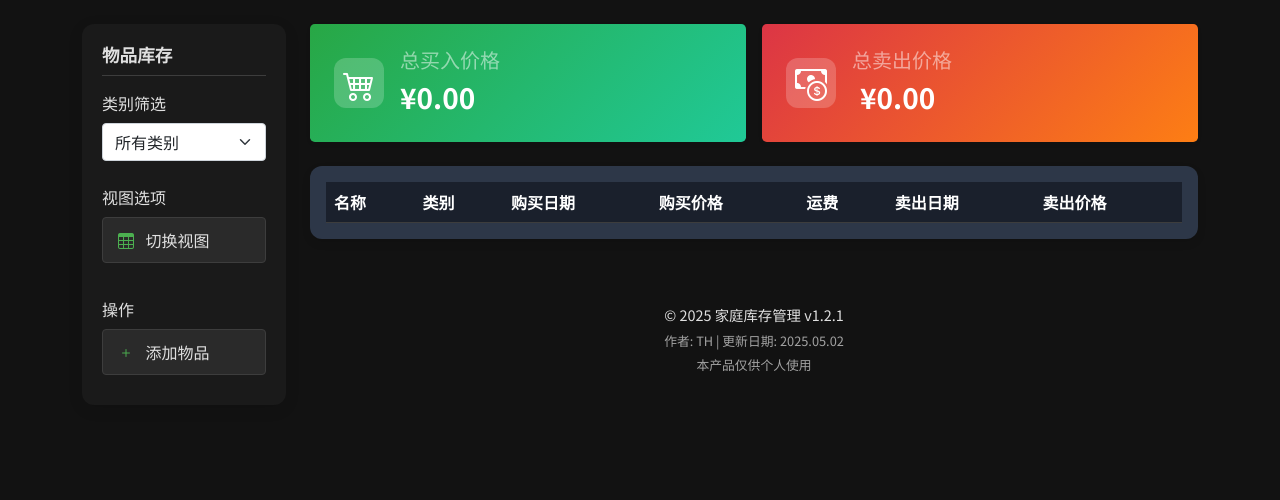
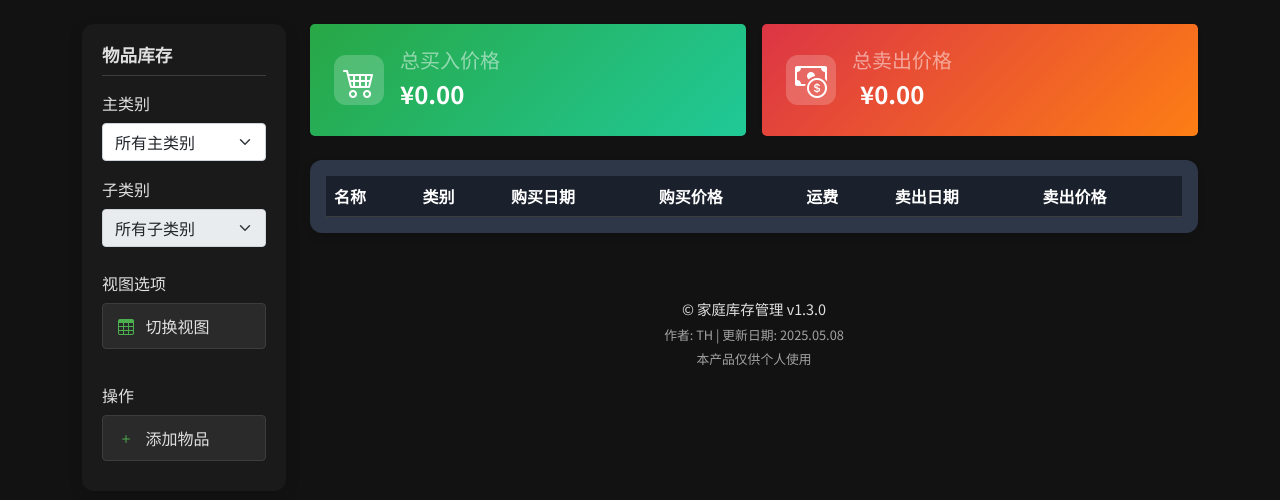
Before and after one commit to MonkeyDTH/StorageManagement, a Flask app: page / in a window 1280 px wide. Shown: the top 500 px of the page. Run offline with Flask 3, Linux system fonts and the light colour scheme; lists and menus that the app fills with data are empty.

Commit message:
feat: 添加主类别和子类别筛选功能并优化响应式布局
- 在 `Item` 类中新增 `main_category` 字段，用于区分主类别和子类别
- 在 `index.html` 中拆分主类别和子类别筛选器，并优化移动端布局
- 更新 `main.js` 和 `index.js` 以支持新的筛选逻辑
- 优化 `routes.py` 中的 `calculate_totals` 方法，使其更通用

```diff
--- a/app/routes.py
+++ b/app/routes.py
@@ -15,7 +15,7 @@ def allowed_file(filename):
 def calculate_totals(items):
     """计算物品总购买价格和总售价"""
     total_purchase = sum((float(item.purchase_price) + float(item.shipping_fee or 0)) * int(item.quantity) for item in items)
-    total_sold = sum(float(item.sold_price) * int(item.quantity) for item in items if isinstance(item, FigureItem) and item.sold_price not in (None, ''))
+    total_sold = sum(float(item.sold_price) * int(item.quantity) for item in items if hasattr(item, 'sold_price') and item.sold_price not in (None, ''))
     return total_purchase, total_sold
 
 @app.route('/')
--- a/app/static/js/main.js
+++ b/app/static/js/main.js
@@ -114,12 +114,20 @@ function handleCardClick(card, e) {
 // 响应式布局处理
 function handleResponsiveDisplay() {
     const mobileControls = document.querySelector('.mobile-controls');
+    const filteredResults = document.querySelector('.filtered-results');
+
     if (!mobileControls) return;
 
     if (window.innerWidth < 992) {
         mobileControls.style.display = 'block';
+        if (filteredResults) {
+            filteredResults.style.marginTop = '20px';
+        }
     } else {
         mobileControls.style.display = 'none';
+        if (filteredResults) {
+            filteredResults.style.marginTop = '0';
+        }
     }
 }
 
--- a/app/templates/base.html
+++ b/app/templates/base.html
@@ -2,7 +2,7 @@
  * @Author: Leili
  * @Date: 2025-05-03 21:02:45
  * @LastEditors: Leili
- * @LastEditTime: 2025-05-08 11:16:39
+ * @LastEditTime: 2025-05-08 16:28:16
  * @FilePath: /StorageManagement/app/templates/base.html
  * @Description:
 -->
@@ -30,14 +30,5 @@
     <!-- 自定义JS -->
     <script src="{{ url_for('static', filename='js/main.js') }}"></script>
     {% block extra_js %}{% endblock %}
-
-    <!-- 在body结束标签前添加 -->
-    {% if request.endpoint != 'add_item' and request.endpoint != 'edit_item' %}
-
-    <!-- 添加按钮 -->
-    <a href="{{ url_for('add_item') }}" class="add-button d-md-none">
-        <i class="bi bi-plus"></i>
-    </a>
-    {% endif %}
 </body>
 </html>
--- a/app/templates/index.html
+++ b/app/templates/index.html
@@ -12,10 +12,9 @@
 <div class="container pt-4">
     <!-- 移动端控制区域 -->
     <div class="mobile-controls d-none">
-        <div class="d-flex justify-content-between align-items-center mb-4">
-            <h2 class="mb-0">物品库存</h2>
-            <div>
-                <select class="form-select me-2" id="mobileCategorySelect" style="width: 120px; display: inline-block;">
+        <div class="mobile-controls-container p-3 rounded-3 shadow-sm">
+            <div class="d-flex align-items-center gap-2">
+                <select class="form-select form-select-sm flex-grow-1" id="mobileCategorySelect">
                     <option value="">所有类别</option>
                     {% for main_cat in main_categories %}
                     <option value="{{ main_cat }}" {% if current_category == main_cat %}selected{% endif %}>
@@ -30,11 +29,11 @@
                         {% endfor %}
                     {% endfor %}
                 </select>
-                <button class="btn view-toggle" id="mobileToggleView">
-                    <i class="bi bi-table"></i>
+                <button class="btn btn-sm btn-outline-primary" id="mobileToggleView" title="切换视图">
+                    <i class="bi bi-grid"></i>
                 </button>
-                <a href="{{ url_for('add_item') }}" class="btn btn-primary btn-sm">
-                    <i class="bi bi-plus"></i>
+                <a href="{{ url_for('add_item') }}" class="btn btn-sm btn-primary" title="添加物品">
+                    <i class="bi bi-plus-lg"></i>
                 </a>
             </div>
         </div>
@@ -46,22 +45,28 @@
             <div class="sidebar">
                 <h3 class="sidebar-title">物品库存</h3>
 
-                <div class="mb-4">
-                    <label class="form-label">类别筛选</label>
-                    <select class="form-select" id="categorySelect">
-                        <option value="">所有类别</option>
+                <div class="mb-3">
+                    <label class="form-label">主类别</label>
+                    <select class="form-select" id="mainCategorySelect">
+                        <option value="">所有主类别</option>
                         {% for main_cat in main_categories %}
-                        <option value="{{ main_cat }}" {% if current_category == main_cat %}selected{% endif %}>
+                        <option value="{{ main_cat }}" {% if current_main_category == main_cat %}selected{% endif %}>
                             {{ main_cat }}
                         </option>
-                            {% for cat in categories %}
-                                {% if cat.main == main_cat and cat.sub %}
+                        {% endfor %}
+                    </select>
+                </div>
+                <div class="mb-4">
+                    <label class="form-label">子类别</label>
+                    <select class="form-select" id="subCategorySelect" {% if not current_main_category %}disabled{% endif %}>
+                        <option value="">所有子类别</option>
+                        {% for cat in categories %}
+                                {% if cat.sub %}
                                 <option value="{{ cat.full }}" {% if current_category == cat.full %}selected{% endif %}>
-                                    &nbsp;&nbsp;&nbsp;{{ main_cat }} » {{ cat.sub }}
+                                    {{ cat.sub }}
                                 </option>
                                 {% endif %}
                             {% endfor %}
-                        {% endfor %}
                     </select>
                 </div>
 
@@ -86,7 +91,7 @@
             <!-- 统计信息 -->
             <div class="stats-container mb-4">
                 <div class="row g-3">
-                    <div class="col-md-6">
+                    <div class="col-md-6 col-6">
                         <div class="stat-card purchase-stat p-4 rounded-3 shadow-sm">
                             <div class="d-flex align-items-center">
                                 <div class="stat-icon me-3">
@@ -94,12 +99,12 @@
                                 </div>
                                 <div>
                                     <h5 class="text-white-50 mb-1">总买入价格</h5>
-                                    <p class="purchase-price mb-0 fs-3 fw-bold text-white">¥{{ "%.2f"|format(total_purchase) }}</p>
+                                    <p class="purchase-price mb-0 fw-bold text-white" style="font-size: clamp(1rem, 3vw, 1.5rem);">¥{{ "%.2f"|format(total_purchase) }}</p>
                                 </div>
                             </div>
                         </div>
                     </div>
-                    <div class="col-md-6">
+                    <div class="col-md-6 col-6">
                         <div class="stat-card sold-stat p-4 rounded-3 shadow-sm">
                             <div class="d-flex align-items-center">
                                 <div class="stat-icon me-3">
@@ -107,7 +112,7 @@
                                 </div>
                                 <div>
                                     <h5 class="text-white-50 mb-1">总卖出价格</h5>
-                                    <p class="sold-price mb-0 fs-3 fw-bold text-white">¥{{ "%.2f"|format(total_sold) }}</p>
+                                    <p class="sold-price mb-0 fw-bold text-white" style="font-size: clamp(1rem, 3vw, 1.5rem);">¥{{ "%.2f"|format(total_sold) }}</p>
                                 </div>
                             </div>
                         </div>
@@ -298,8 +303,8 @@
             <!-- 页脚 -->
             <footer>
                 <div style="text-align: center; margin-top: clamp(20px, 5vw, 40px); padding-top: clamp(10px, 3vw, 20px);">
-                    <p style="margin: 5px 0; font-size: clamp(0.8em, 2.5vw, 0.9em);">&copy; 2025 家庭库存管理 v1.2.1</p>
-                    <p style="margin: 5px 0; font-size: clamp(0.7em, 2vw, 0.8em); opacity: 0.7;">作者: TH | 更新日期: 2025.05.02</p>
+                    <p style="margin: 5px 0; font-size: clamp(0.8em, 2.5vw, 0.9em);">&copy; 家庭库存管理 v1.3.0</p>
+                    <p style="margin: 5px 0; font-size: clamp(0.7em, 2vw, 0.8em); opacity: 0.7;">作者: TH | 更新日期: 2025.05.08</p>
                     <p style="margin: 5px 0; font-size: clamp(0.7em, 2vw, 0.8em); opacity: 0.7;">本产品仅供个人使用</p>
                 </div>
             </footer>
```
Also changed, not shown: app/__init__.py (+12 -6 lines), app/static/js/index.js (+48 -14 lines).
